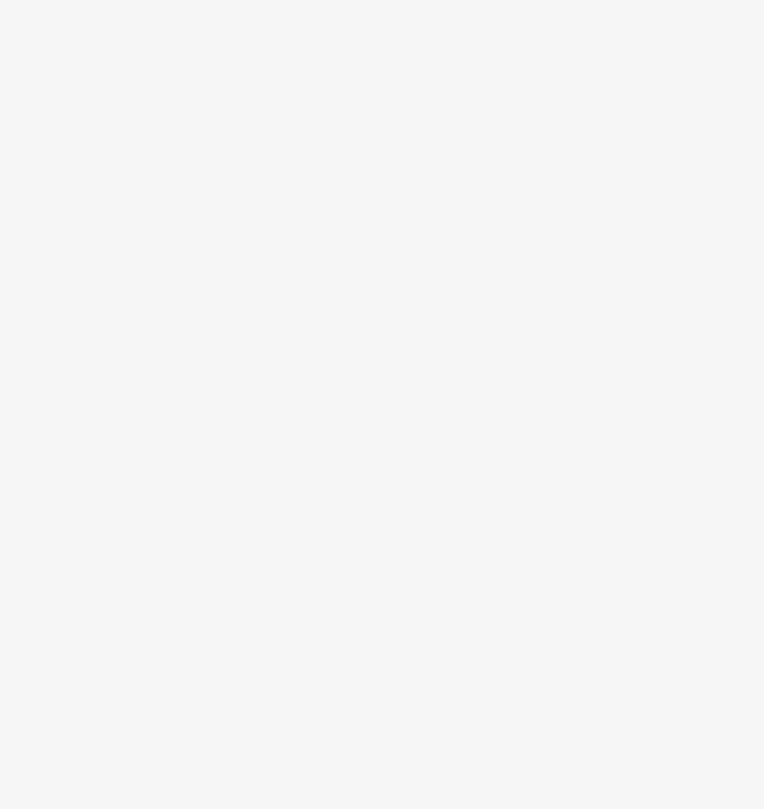
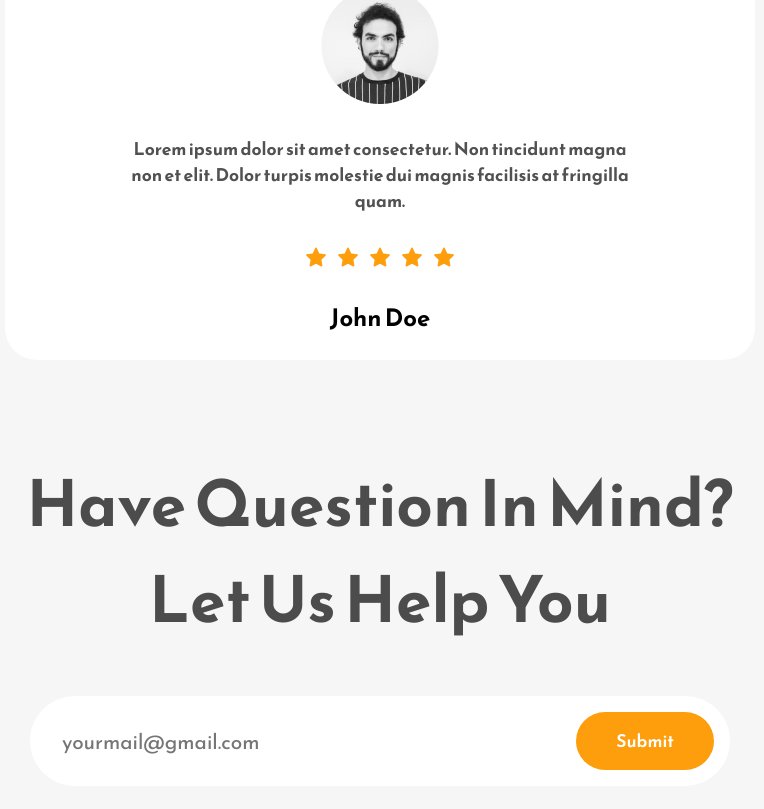
Before and after one commit to Cachumbin/restaurantlandingpage, a React (Create React App) app: page / in a window 1280 px wide. Shown: the part 3570-4379 px from the top of the page, without its empty margins (260-1024 px from the left). Before the commit the page ends 3501 px from the top, so only its background shows below. Built offline with nearby package versions, Linux system fonts and the light colour scheme.

Commit message:
build: Completed the testimonials component and created the Contact component

```diff
--- a/src/App.js
+++ b/src/App.js
@@ -3,6 +3,7 @@ import Home from './Components/Home';
 import About from './Components/About';
 import Work from './Components/Work';
 import Testimonial from './Components/Testimonial';
+import Contact from './Components/Contact';
 
 function App() {
   return (
@@ -11,6 +12,7 @@ function App() {
       <About/>
       <Work/>
       <Testimonial/>
+      <Contact/>
     </div>
   );
 }
--- /dev/null
+++ b/src/Components/Contact.js
@@ -0,0 +1,15 @@
+import React from 'react'
+
+const Contact = () => {
+  return <div className='contact-page-wrapper'>
+    <h1 className='primary-heading'>Have Question In Mind?</h1>
+    <h1 className='primary-heading'>Let Us Help You</h1>
+    <div className="contact-form-container">
+        <input type="text" placeholder='yourmail@gmail.com' />
+        <button className="secondary-button">Submit</button>
+    </div>
+  </div>
+
+}
+
+export default Contact
--- a/src/Components/Testimonial.js
+++ b/src/Components/Testimonial.js
@@ -17,6 +17,22 @@ const Testimonial = () => {
                 magnis facilisis at fringilla quam.
             </p>
         </div>
+        <div className="testimonial-section-bottom">
+          <img src={ProfilePic} alt="" />
+          <p>
+          Lorem ipsum dolor sit amet consectetur. Non tincidunt
+          magna non et elit. Dolor  turpis molestie dui
+          magnis facilisis at fringilla quam.
+          </p>
+          <div className="testimonials-stars-container">
+            <AiFillStar/>
+            <AiFillStar/>
+            <AiFillStar/>
+            <AiFillStar/>
+            <AiFillStar/>
+          </div>
+          <h2>John Doe</h2>
+        </div>
     </div>
   )
 }
```
